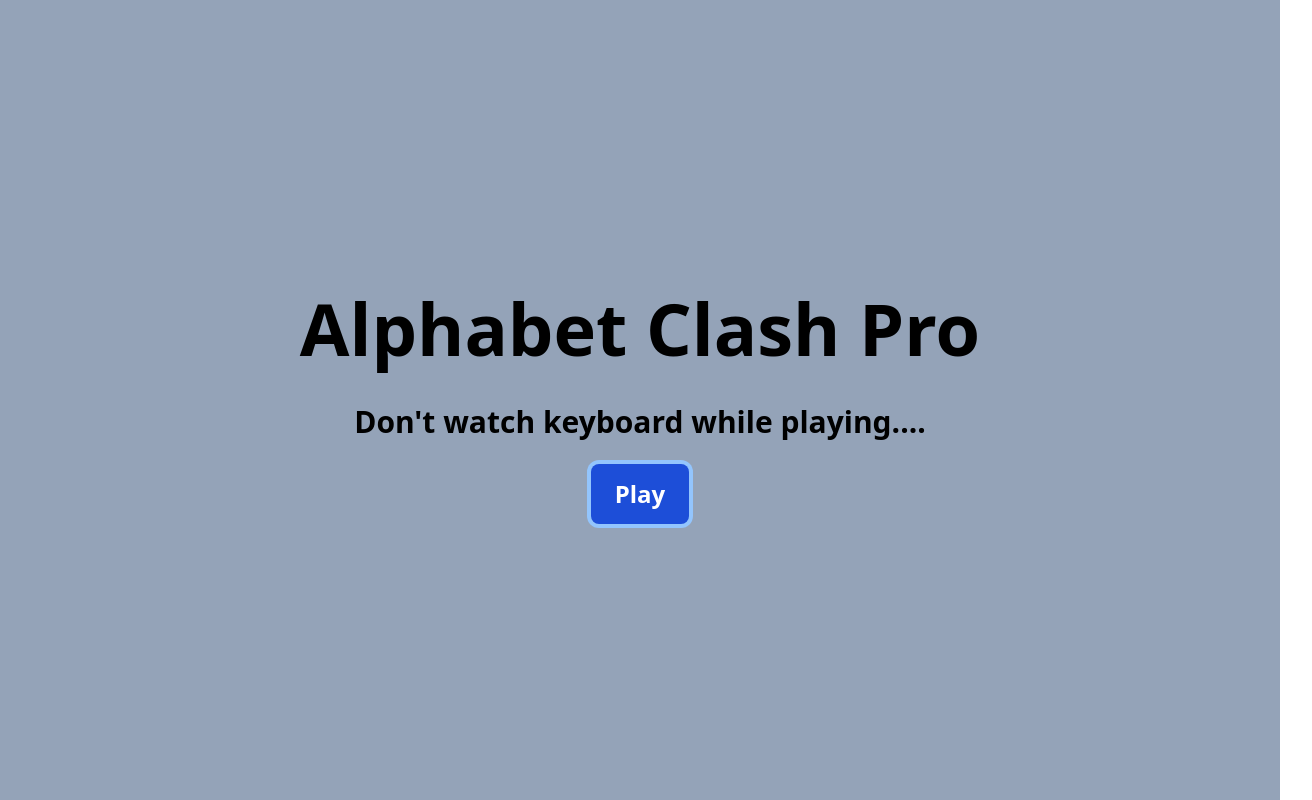
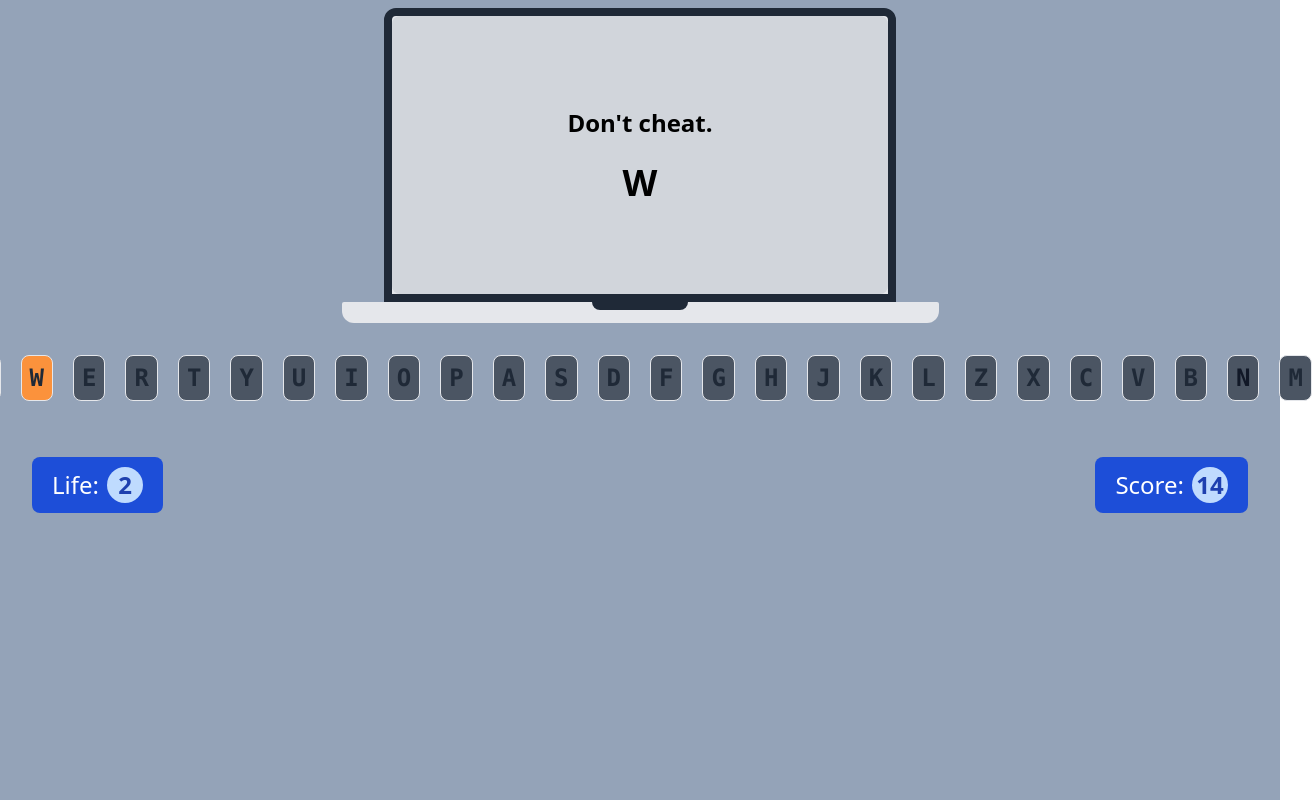
Before and after one commit to SakhawatHossen-coder/Alpha-Clash-Pro, a plain HTML site: page index.html in a window 1280 px wide. Both pictures are taken after a click on the button "Play". Shown: the whole page, 1312 px wide, since content can reach past the window. Drawn offline with nearby package versions, Linux system fonts and the light colour scheme.

Commit message:
random letter bg set

```diff
--- a/app.js
+++ b/app.js
@@ -0,0 +1,31 @@
+const screenSection = document.getElementById("screen-section");
+const playgroundSection = document.querySelector("#playground-section");
+const alphaBtn = document.getElementById("alpha-btn");
+
+alphaBtn.addEventListener("click", function () {
+  playgroundSection.classList.remove("hidden");
+  screenSection.classList.add("hidden");
+
+  continueGame();
+});
+
+function randomAlphabet() {
+  const alphabets = "abcdefghijklmnopqrstuvwxyz";
+  const letters = alphabets.split("");
+
+  let randomNumber = Math.random() * 25;
+  let index = Math.round(randomNumber);
+  const letter = letters[index];
+  return letter;
+}
+function continueGame() {
+  const alphabet = randomAlphabet();
+  const currentLetter = document.querySelector("#current-letter");
+  currentLetter.innerText = alphabet.toUpperCase();
+  setBg(alphabet);
+}
+
+function setBg(elementId) {
+  const element = document.getElementById(elementId);
+  element.classList.add("bg-orange-400");
+}
--- a/index.html
+++ b/index.html
@@ -16,7 +16,7 @@
      </header>
      <main class="min-h-screen bg-slate-400">
           <!-- Screen -->
-          <section class="">
+          <section id="screen-section" class="">
                <div class="container flex flex-col items-center justify-center gap-6 min-h-screen">
                     <h1 class="text-center font-bold text-7xl py-4">Alphabet Clash Pro</h1>
                     <p class="text-3xl font-semibold">Don't watch keyboard while playing....</p>
@@ -29,7 +29,7 @@
           </section>
 
           <!-- Playground -->
-          <section class="hidden">
+          <section id="playground-section" class="hidden">
                <div class="artboard py-2">
 
                     <div
@@ -37,7 +37,7 @@
                          <div class="rounded-lg overflow-hidden h-[156px] md:h-[278px] bg-gray-800 dark:bg-gray-800 ">
                               <div class="h-full bg-gray-300 flex flex-col items-center justify-center gap-6">
                                    <h1 class="text-black font-bold text-2xl">Don't cheat.</h1>
-                                   <h1 class="text-black font-bold text-4xl">p</h1>
+                                   <h1 id="current-letter" class="text-black font-bold text-4xl">p</h1>
 
                               </div>
                          </div>
@@ -52,58 +52,58 @@
                </div>
                <!-- keyboard -->
                <div class="keyboard py-6 text-6xl flex gap-5 justify-center">
-                    <kbd
-                         class="px-2  py-1.5 text-2xl font-semibold text-gray-800 bg-gray-100 border border-gray-200 rounded-lg dark:bg-gray-600 dark:text-gray-100 dark:border-gray-500">Q</kbd>
-                    <kbd
-                         class="px-2 py-1.5 text-2xl font-semibold text-gray-800 bg-gray-100 border border-gray-200 rounded-lg dark:bg-gray-600 dark:text-gray-100 dark:border-gray-500">W</kbd>
-                    <kbd
-                         class="px-2 py-1.5 text-2xl font-semibold text-gray-800 bg-gray-100 border border-gray-200 rounded-lg dark:bg-gray-600 dark:text-gray-100 dark:border-gray-500">E</kbd>
-                    <kbd
-                         class="px-2 py-1.5 text-2xl font-semibold text-gray-800 bg-gray-100 border border-gray-200 rounded-lg dark:bg-gray-600 dark:text-gray-100 dark:border-gray-500">R</kbd>
-                    <kbd
-                         class="px-2 py-1.5 text-2xl font-semibold text-gray-800 bg-gray-100 border border-gray-200 rounded-lg dark:bg-gray-600 dark:text-gray-100 dark:border-gray-500">T</kbd>
-                    <kbd
-                         class="px-2 py-1.5 text-2xl font-semibold text-gray-800 bg-gray-100 border border-gray-200 rounded-lg dark:bg-gray-600 dark:text-gray-100 dark:border-gray-500">Y</kbd>
-                    <kbd
-                         class="px-2 py-1.5 text-2xl font-semibold text-gray-800 bg-gray-100 border border-gray-200 rounded-lg dark:bg-gray-600 dark:text-gray-100 dark:border-gray-500">U</kbd>
-                    <kbd
-                         class="px-2 py-1.5 text-2xl font-semibold text-gray-800 bg-gray-100 border border-gray-200 rounded-lg dark:bg-gray-600 dark:text-gray-100 dark:border-gray-500">I</kbd>
-                    <kbd
-                         class="px-2 py-1.5 text-2xl font-semibold text-gray-800 bg-gray-100 border border-gray-200 rounded-lg dark:bg-gray-600 dark:text-gray-100 dark:border-gray-500">O</kbd>
-                    <kbd
-                         class="px-2 py-1.5 text-2xl font-semibold text-gray-800 bg-gray-100 border border-gray-200 rounded-lg dark:bg-gray-600 dark:text-gray-100 dark:border-gray-500">P</kbd>
-                    <kbd
-                         class="px-2 py-1.5 text-2xl font-semibold text-gray-800 bg-gray-100 border border-gray-200 rounded-lg dark:bg-gray-600 dark:text-gray-100 dark:border-gray-500">A</kbd>
-                    <kbd
-                         class="px-2 py-1.5 text-2xl font-semibold text-gray-800 bg-gray-100 border border-gray-200 rounded-lg dark:bg-gray-600 dark:text-gray-100 dark:border-gray-500">S</kbd>
-                    <kbd
-                         class="px-2 py-1.5 text-2xl font-semibold text-gray-800 bg-gray-100 border border-gray-200 rounded-lg dark:bg-gray-600 dark:text-gray-100 dark:border-gray-500">D</kbd>
-                    <kbd
-                         class="px-2 py-1.5 text-2xl font-semibold text-gray-800 bg-gray-100 border border-gray-200 rounded-lg dark:bg-gray-600 dark:text-gray-100 dark:border-gray-500">F</kbd>
-                    <kbd
-                         class="px-2 py-1.5 text-2xl font-semibold text-gray-800 bg-gray-100 border border-gray-200 rounded-lg dark:bg-gray-600 dark:text-gray-100 dark:border-gray-500">G</kbd>
-                    <kbd
-                         class="px-2 py-1.5 text-2xl font-semibold text-gray-800 bg-gray-100 border border-gray-200 rounded-lg dark:bg-gray-600 dark:text-gray-100 dark:border-gray-500">H</kbd>
-                    <kbd
-                         class="px-2 py-1.5 text-2xl font-semibold text-gray-800 bg-gray-100 border border-gray-200 rounded-lg dark:bg-gray-600 dark:text-gray-100 dark:border-gray-500">J</kbd>
-                    <kbd
-                         class="px-2 py-1.5 text-2xl font-semibold text-gray-800 bg-gray-100 border border-gray-200 rounded-lg dark:bg-gray-600 dark:text-gray-100 dark:border-gray-500">K</kbd>
-                    <kbd
-                         class="px-2 py-1.5 text-2xl font-semibold text-gray-800 bg-gray-100 border border-gray-200 rounded-lg dark:bg-gray-600 dark:text-gray-100 dark:border-gray-500">L</kbd>
-                    <kbd
-                         class="px-2 py-1.5 text-2xl font-semibold text-gray-800 bg-gray-100 border border-gray-200 rounded-lg dark:bg-gray-600 dark:text-gray-100 dark:border-gray-500">Z</kbd>
-                    <kbd
-                         class="px-2 py-1.5 text-2xl font-semibold text-gray-800 bg-gray-100 border border-gray-200 rounded-lg dark:bg-gray-600 dark:text-gray-100 dark:border-gray-500">X</kbd>
-                    <kbd
-                         class="px-2 py-1.5 text-2xl font-semibold text-gray-800 bg-gray-100 border border-gray-200 rounded-lg dark:bg-gray-600 dark:text-gray-100 dark:border-gray-500">C</kbd>
-                    <kbd
-                         class="px-2 py-1.5 text-2xl font-semibold text-gray-800 bg-gray-100 border border-gray-200 rounded-lg dark:bg-gray-600 dark:text-gray-100 dark:border-gray-500">V</kbd>
-                    <kbd
-                         class="px-2 py-1.5 text-2xl font-semibold text-gray-800 bg-gray-100 border border-gray-200 rounded-lg dark:bg-gray-600 dark:text-gray-100 dark:border-gray-500">B</kbd>
-                    <kbd
-                         class="px-2 py-1.5 text-2xl font-semibold text-gray-800 bg-gray-100 border border-gray-200 rounded-lg dark:bg-gray-600 dark:text-gray-100 dark:border-gray-500">N</kbd>
-                    <kbd
-                         class="px-2 py-1.5 text-2xl font-semibold text-gray-800 bg-gray-100 border border-gray-200 rounded-lg dark:bg-gray-600 dark:text-gray-100 dark:border-gray-500">M</kbd>
+                    <kbd class="px-2  py-1.5 text-2xl font-semibold text-gray-800  border border-gray-200 rounded-lg bg-gray-600 dark:text-gray-100 dark:border-gray-500"
+                         id="q">Q</kbd>
+                    <kbd class="px-2 py-1.5 text-2xl font-semibold text-gray-800  border border-gray-200 rounded-lg bg-gray-600 dark:text-gray-100 dark:border-gray-500"
+                         id="w">W</kbd>
+                    <kbd class="px-2 py-1.5 text-2xl font-semibold text-gray-800  border border-gray-200 rounded-lg bg-gray-600 dark:text-gray-100 dark:border-gray-500"
+                         id="e">E</kbd>
+                    <kbd class="px-2 py-1.5 text-2xl font-semibold text-gray-800  border border-gray-200 rounded-lg bg-gray-600 dark:text-gray-100 dark:border-gray-500"
+                         id="r">R</kbd>
+                    <kbd class="px-2 py-1.5 text-2xl font-semibold text-gray-800  border border-gray-200 rounded-lg bg-gray-600 dark:text-gray-100 dark:border-gray-500"
+                         id="t">T</kbd>
+                    <kbd class="px-2 py-1.5 text-2xl font-semibold text-gray-800  border border-gray-200 rounded-lg bg-gray-600 dark:text-gray-100 dark:border-gray-500"
+                         id="y">Y</kbd>
+                    <kbd class="px-2 py-1.5 text-2xl font-semibold text-gray-800  border border-gray-200 rounded-lg bg-gray-600 dark:text-gray-100 dark:border-gray-500"
+                         id="u">U</kbd>
+                    <kbd class="px-2 py-1.5 text-2xl font-semibold text-gray-800  border border-gray-200 rounded-lg bg-gray-600 dark:text-gray-100 dark:border-gray-500"
+                         id="i">I</kbd>
+                    <kbd class="px-2 py-1.5 text-2xl font-semibold text-gray-800  border border-gray-200 rounded-lg bg-gray-600 dark:text-gray-100 dark:border-gray-500"
+                         id="o">O</kbd>
+                    <kbd class="px-2 py-1.5 text-2xl font-semibold text-gray-800  border border-gray-200 rounded-lg bg-gray-600 dark:text-gray-100 dark:border-gray-500"
+                         id="p">P</kbd>
+                    <kbd class="px-2 py-1.5 text-2xl font-semibold text-gray-800  border border-gray-200 rounded-lg bg-gray-600 dark:text-gray-100 dark:border-gray-500"
+                         id="a">A</kbd>
+                    <kbd class="px-2 py-1.5 text-2xl font-semibold text-gray-800  border border-gray-200 rounded-lg bg-gray-600 dark:text-gray-100 dark:border-gray-500"
+                         id="s">S</kbd>
+                    <kbd class="px-2 py-1.5 text-2xl font-semibold text-gray-800  border border-gray-200 rounded-lg bg-gray-600 dark:text-gray-100 dark:border-gray-500"
+                         id="d">D</kbd>
+                    <kbd class="px-2 py-1.5 text-2xl font-semibold text-gray-800  border border-gray-200 rounded-lg bg-gray-600 dark:text-gray-100 dark:border-gray-500"
+                         id="f">F</kbd>
+                    <kbd class="px-2 py-1.5 text-2xl font-semibold text-gray-800  border border-gray-200 rounded-lg bg-gray-600 dark:text-gray-100 dark:border-gray-500"
+                         id="g">G</kbd>
+                    <kbd class="px-2 py-1.5 text-2xl font-semibold text-gray-800  border border-gray-200 rounded-lg bg-gray-600 dark:text-gray-100 dark:border-gray-500"
+                         id="h">H</kbd>
+                    <kbd class="px-2 py-1.5 text-2xl font-semibold text-gray-800  border border-gray-200 rounded-lg bg-gray-600 dark:text-gray-100 dark:border-gray-500"
+                         id="j">J</kbd>
+                    <kbd class="px-2 py-1.5 text-2xl font-semibold text-gray-800  border border-gray-200 rounded-lg bg-gray-600 dark:text-gray-100 dark:border-gray-500"
+                         id="k">K</kbd>
+                    <kbd class="px-2 py-1.5 text-2xl font-semibold text-gray-800  border border-gray-200 rounded-lg bg-gray-600 dark:text-gray-100 dark:border-gray-500"
+                         id="l">L</kbd>
+                    <kbd class="px-2 py-1.5 text-2xl font-semibold text-gray-800  border border-gray-200 rounded-lg bg-gray-600 dark:text-gray-100 dark:border-gray-500"
+                         id="z">Z</kbd>
+                    <kbd class="px-2 py-1.5 text-2xl font-semibold text-gray-800  border border-gray-200 rounded-lg bg-gray-600 dark:text-gray-100 dark:border-gray-500"
+                         id="x">X</kbd>
+                    <kbd class="px-2 py-1.5 text-2xl font-semibold text-gray-800  border border-gray-200 rounded-lg bg-gray-600 dark:text-gray-100 dark:border-gray-500"
+                         id="c">C</kbd>
+                    <kbd class="px-2 py-1.5 text-2xl font-semibold text-gray-800  border border-gray-200 rounded-lg bg-gray-600 dark:text-gray-100 dark:border-gray-500"
+                         id="v">V</kbd>
+                    <kbd class="px-2 py-1.5 text-2xl font-semibold text-gray-800  border border-gray-200 rounded-lg bg-gray-600 dark:text-gray-100 dark:border-gray-500"
+                         id="b">B</kbd>
+                    <kbd class="px-2 py-1.5 text-2xl font-semibold text-gray-900  border border-gray-200 rounded-lg bg-gray-600 dark:text-gray-100 dark:border-gray-500"
+                         id="n">N</kbd>
+                    <kbd class="px-2 py-1.5 text-2xl font-semibold text-gray-800  border border-gray-200 rounded-lg bg-gray-600 dark:text-gray-100 dark:border-gray-500"
+                         id="m">M</kbd>
 
                </div>
                <!-- <button></button> -->
```
